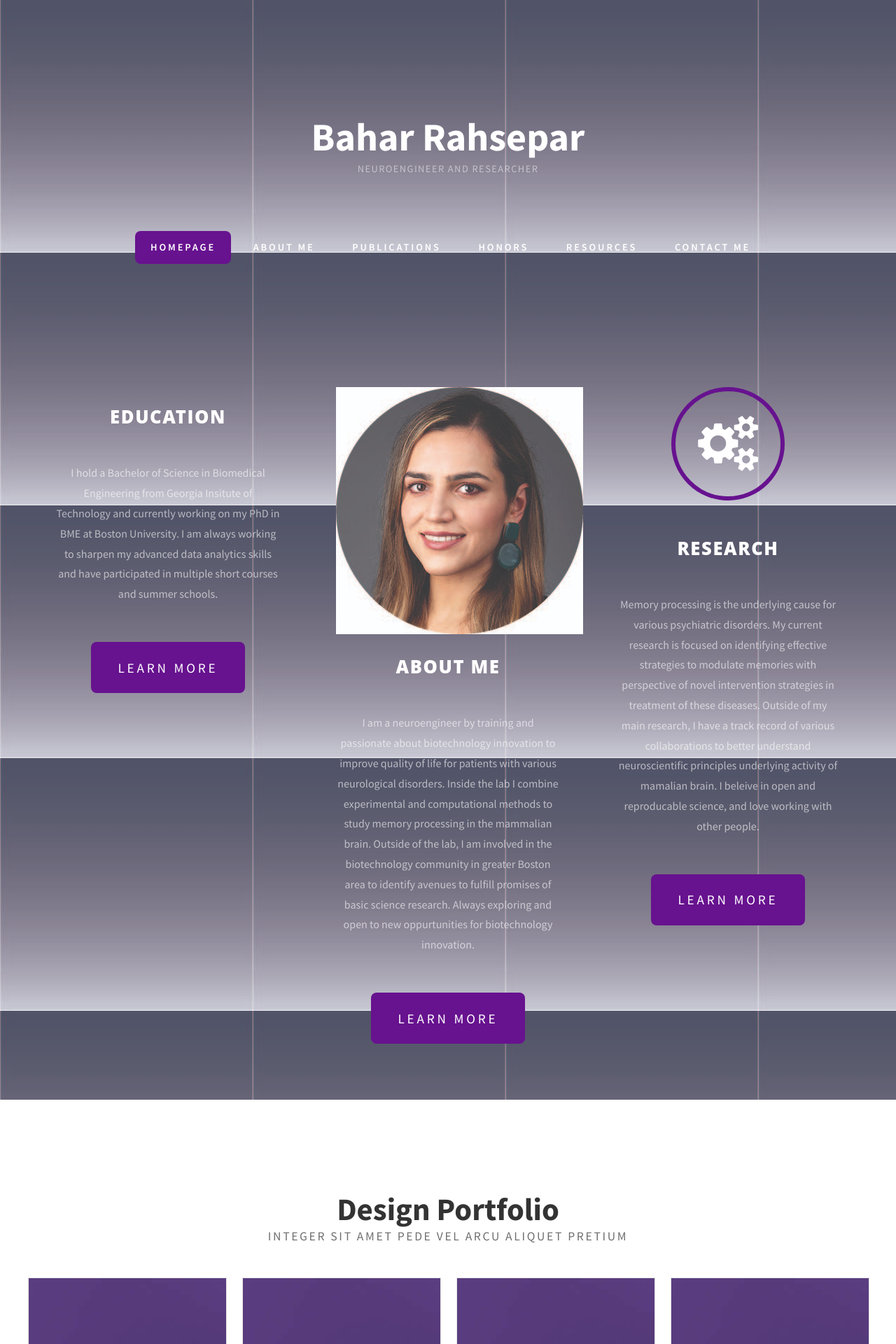
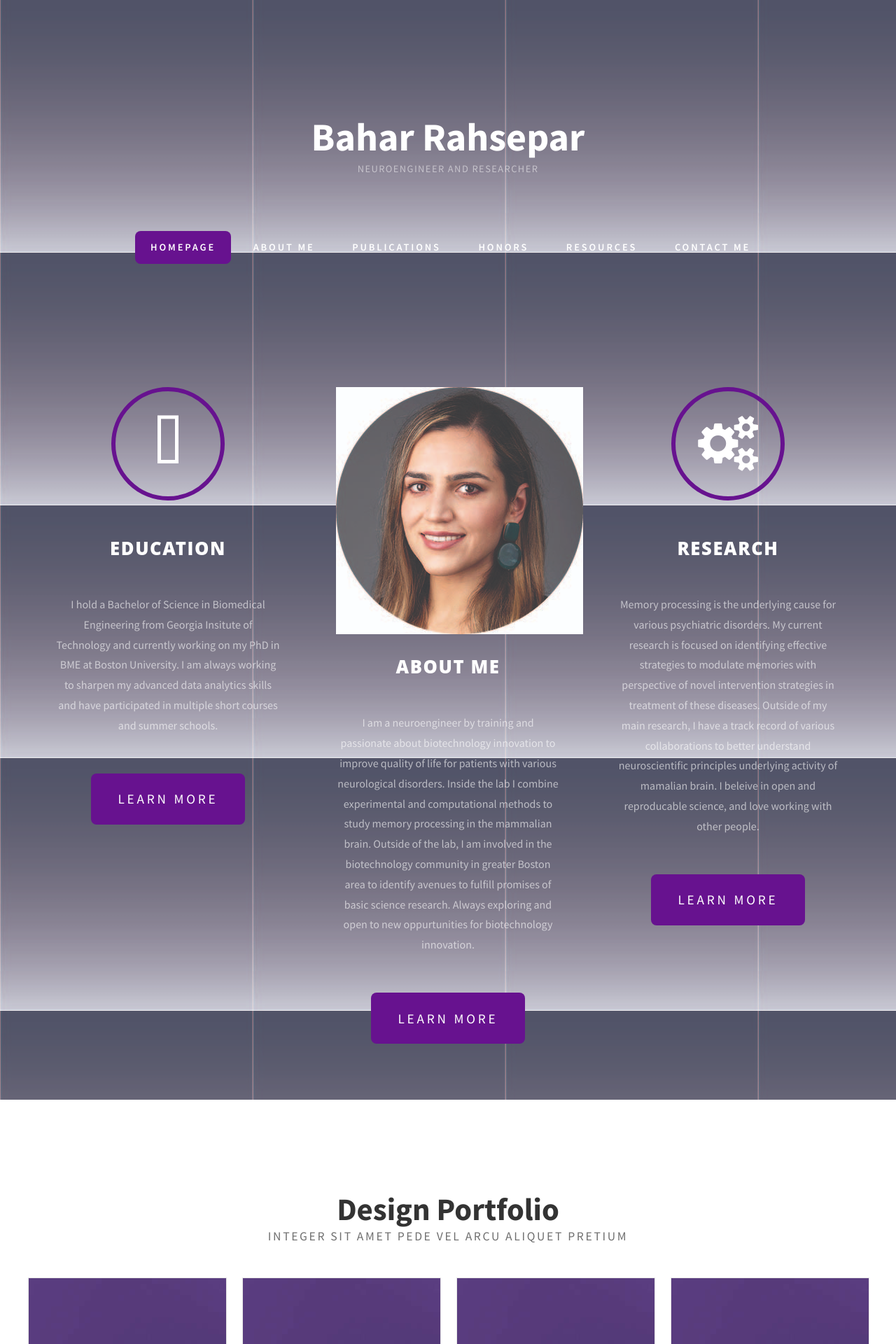
Before and after one commit to Baharata/bahar-rahsepar.github.io, a Jekyll site: the page index.html, which Jekyll copies as it is, in a window 1280 px wide. Shown: the top 1920 px of the page at 70% size. Built offline with Jekyll 4.4.1, drawn with Linux system fonts in a browser that asks for light colours.

Commit message:
Update index.html

```diff
--- a/index.html
+++ b/index.html
@@ -41,15 +41,15 @@ Released   : 20131010
 </div>
 <div id="three-column" class="container">
 	<div><span class="arrow-down"></span></div>
-	<div id="tbox1"> <span class="fa fa-graduation-cap"></span>
+	<div id="tbox1"> <span class="icon icon-graduation-cap"></span>
 		<div class="title">
 			<h2>Education</h2>
 		</div>
 		<p>I hold a Bachelor of Science in Biomedical Engineering from Georgia Insitute of Technology and currently working on my PhD in BME at Boston University.
 		I am always working to sharpen my advanced data analytics skills and have participated in multiple short courses and summer schools. </p>
 		<a href="#portfolio" class="button">Learn More</a> </div>
-	<div id="tbox2"> <span class="image-cropper"><img src="images/avatar.jpg" alt="avatar" class="image-cropper"/></span>
-	<!--<div id="tbox2"> <span class="avatar"><img src="images/Avagar.jpg" alt="" /></span> -->
+	<!--<div id="tbox2"> <span class="image-cropper"><img src="images/avatar.jpg" alt="avatar" class="image-cropper"/></span>-->
+	<div id="tbox2"> <span class="image-cropper"><img src="images/avatar.jpg" alt="" /></span>
 		<div class="title">
 			<h2>About me</h2>
 		</div>
```
